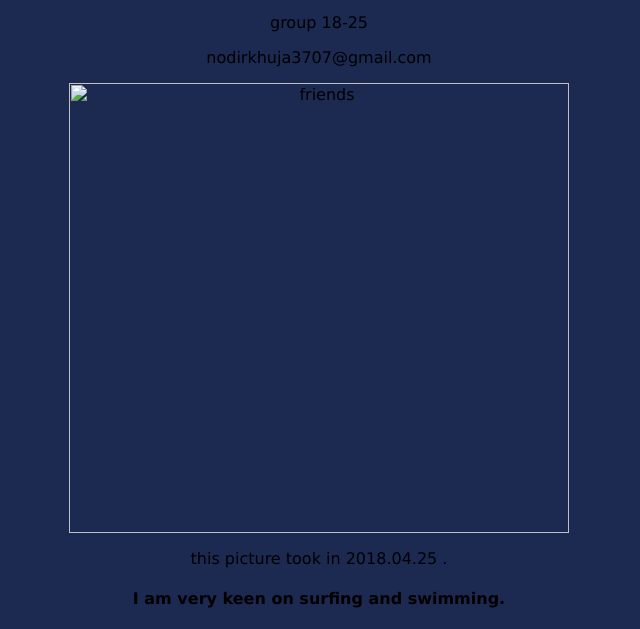
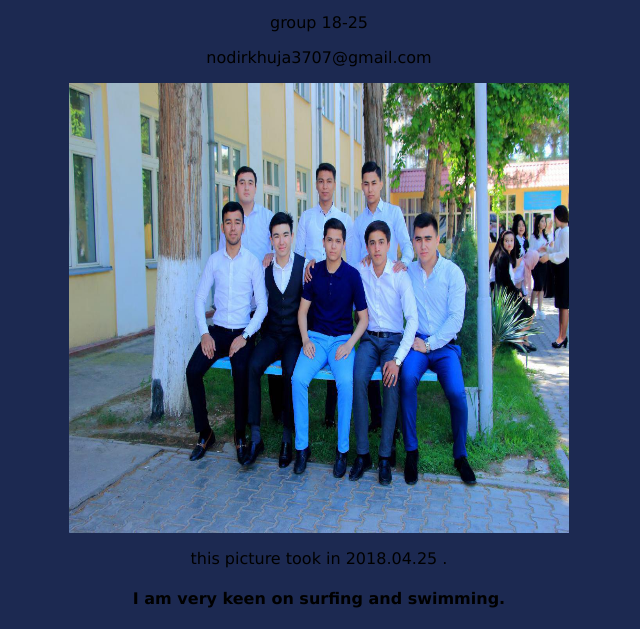
Before and after one commit to nodirkhuja585/nodirkhuja585.github.io, a plain HTML site: page index.html in a window 1280 px wide. Shown: the part 181-810 px from the top of the page, without its empty margins (321-961 px from the left). Drawn offline with Linux system fonts and the light colour scheme.

Commit message:
Update index.html

```diff
--- a/index.html
+++ b/index.html
@@ -17,7 +17,7 @@
 <p>ID u1810247</p>
 <p>group 18-25</p>
 <p>nodirkhuja3707@gmail.com</p>
-<img src="img/time.jpg" width="500" height="450" alt="friends">
+<img src="time.jpg" width="500" height="450" alt="friends">
 <p>this picture took in 2018.04.25 .</p>
 <h4>I am very keen on surfing and swimming.
 </body>
```
